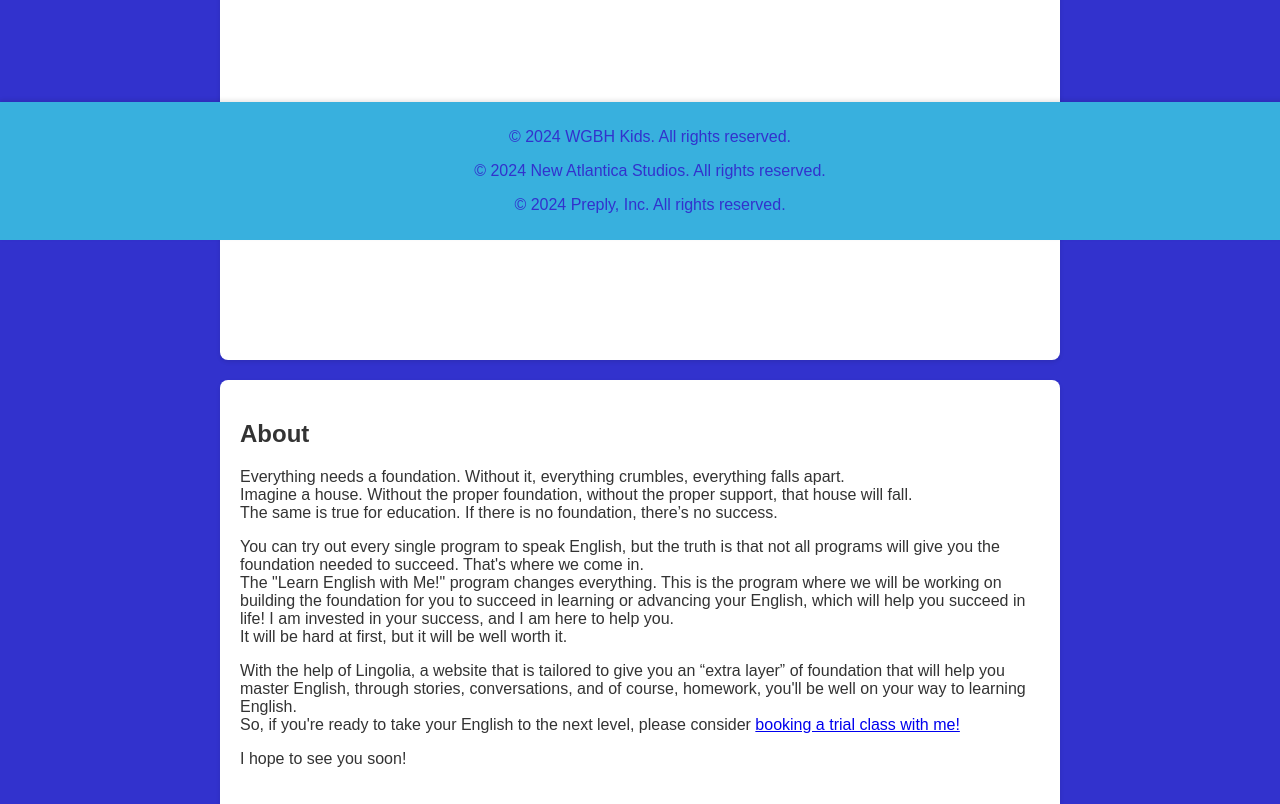
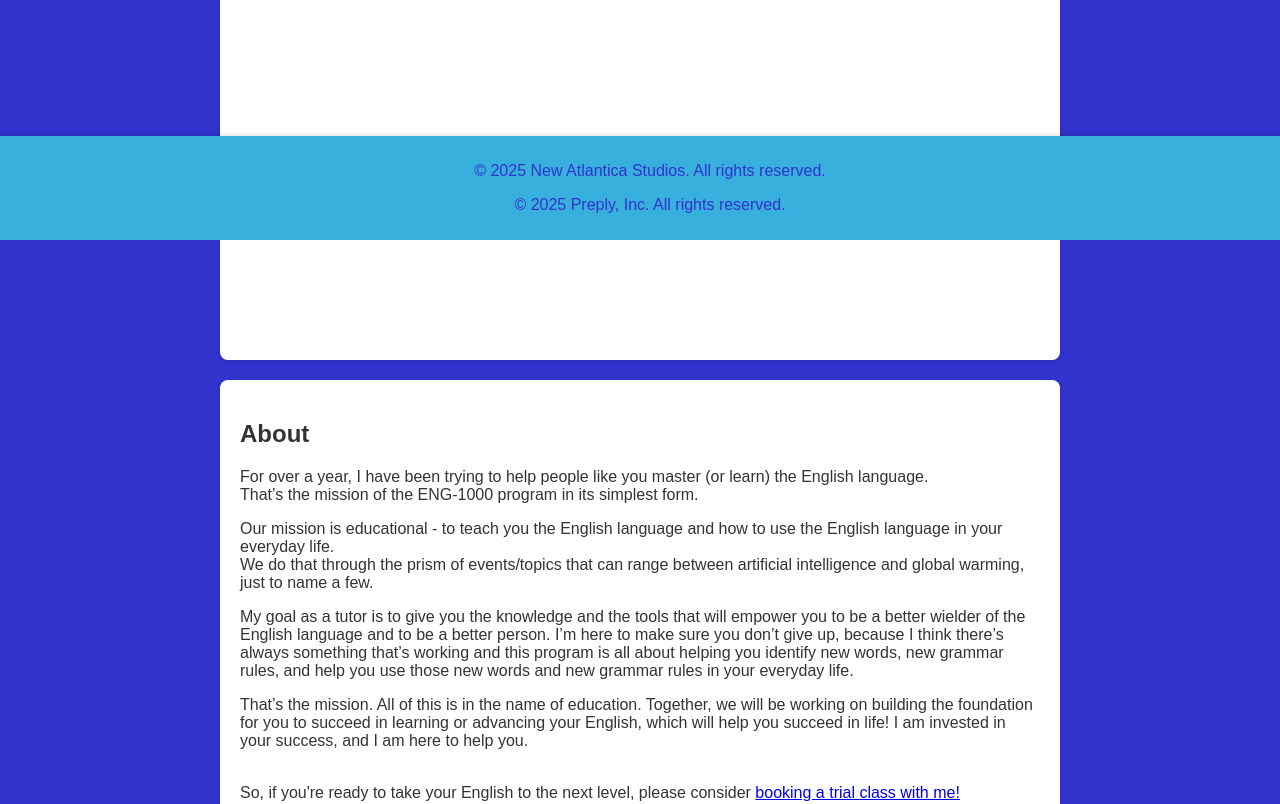
Before and after one commit to aegerev/eng1000-routing, a plain HTML site: page index.html in a window 1280 px wide. Shown: the part 560-1364 px from the top of the page. Drawn offline with Linux system fonts and the light colour scheme.

Commit message:
Updated the 'Learn English with Me!' routing to 'ENG-1000' routing

```diff
--- a/index.html
+++ b/index.html
@@ -25,26 +25,24 @@
     <div id="about" class="section">
       <h2>About</h2>
       <p>
-        Everything needs a foundation. Without it, everything crumbles, everything falls apart.
+        For over a year, I have been trying to help people like you master (or learn) the English language.
         <br/>
-        Imagine a house. Without the proper foundation, without the proper support, that house will fall.
-        <br/>
-        The same is true for education. If there is no foundation, there’s no success.
+        That’s the mission of the ENG-1000 program in its simplest form.
       </p>
 
       <p>
-        You can try out every single program to speak English, but the truth is that not all programs will give you the foundation needed to succeed. That's where we come in.
+       Our mission is educational - to teach you the English language and how to use the English language in your everyday life.
         <br/>
-        The "Learn English with Me!" program changes everything. This is the program where we will be working on building the foundation for you to succeed in learning or advancing your English, which will help you succeed in life! I am invested in your success, and I am here to help you.
-        <br/>
-        It will be hard at first, but it will be well worth it.
+        We do that through the prism of events/topics that can range between artificial intelligence and global warming, just to name a few.
       </p>
 
       <p>
-        With the help of Lingolia, a website that is tailored to give you an “extra layer” of foundation that will help you master English, through stories, conversations, and of course, homework, you'll be well on your way to learning English.
+        My goal as a tutor is to give you the knowledge and the tools that will empower you to be a better wielder of the English language and to be a better person. I’m here to make sure you don’t give up, because I think there’s always something that’s working and this program is all about helping you identify new words, new grammar rules, and help you use those new words and new grammar rules in your everyday life.
+      </p>
+
+      <p>That’s the mission. All of this is in the name of education. Together, we will be working on building the foundation for you to succeed in learning or advancing your English, which will help you succeed in life! I am invested in your success, and I am here to help you.</p>
         <br/>
         So, if you're ready to take your English to the next level, please consider <a href="https://preply.com/en/tutor/4048617">booking a trial class with me!</a>
-      </p>
 
       <p>I hope to see you soon!</p>
     </div>
@@ -57,14 +55,12 @@
       </p>
       <ul>
         <li>Email: <a href="mailto:alexandersegerev@gmail.com">alexandersegerev@gmail.com</a></li>
-        <li>Phone: <a href="tel:+14844416145">+14844416145</a></li>
       </ul>
     </div>
 
     <footer>
-      <p>© 2024 WGBH Kids. All rights reserved.</p>
-      <p>© 2024 New Atlantica Studios. All rights reserved.</p>
-      <p>© 2024 Preply, Inc. All rights reserved.</p>
+      <p>© 2025 New Atlantica Studios. All rights reserved.</p>
+      <p>© 2025 Preply, Inc. All rights reserved.</p>
 
     </footer>
   </body>
```
